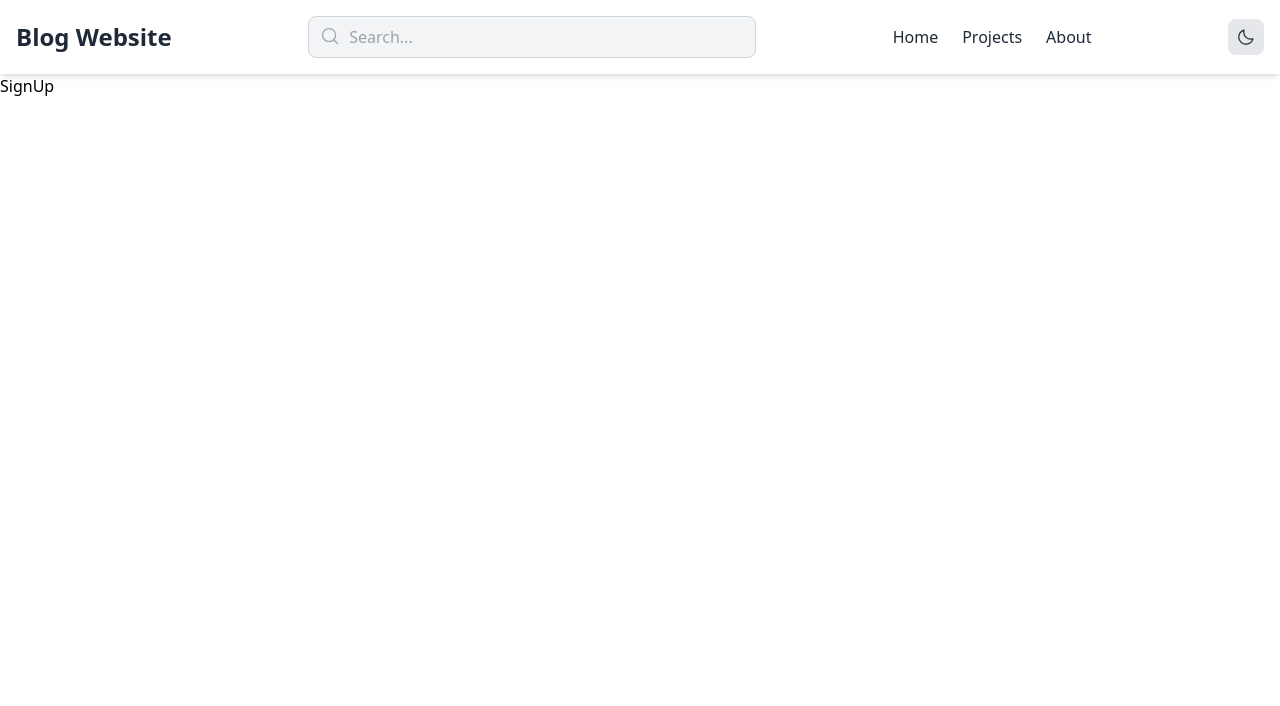
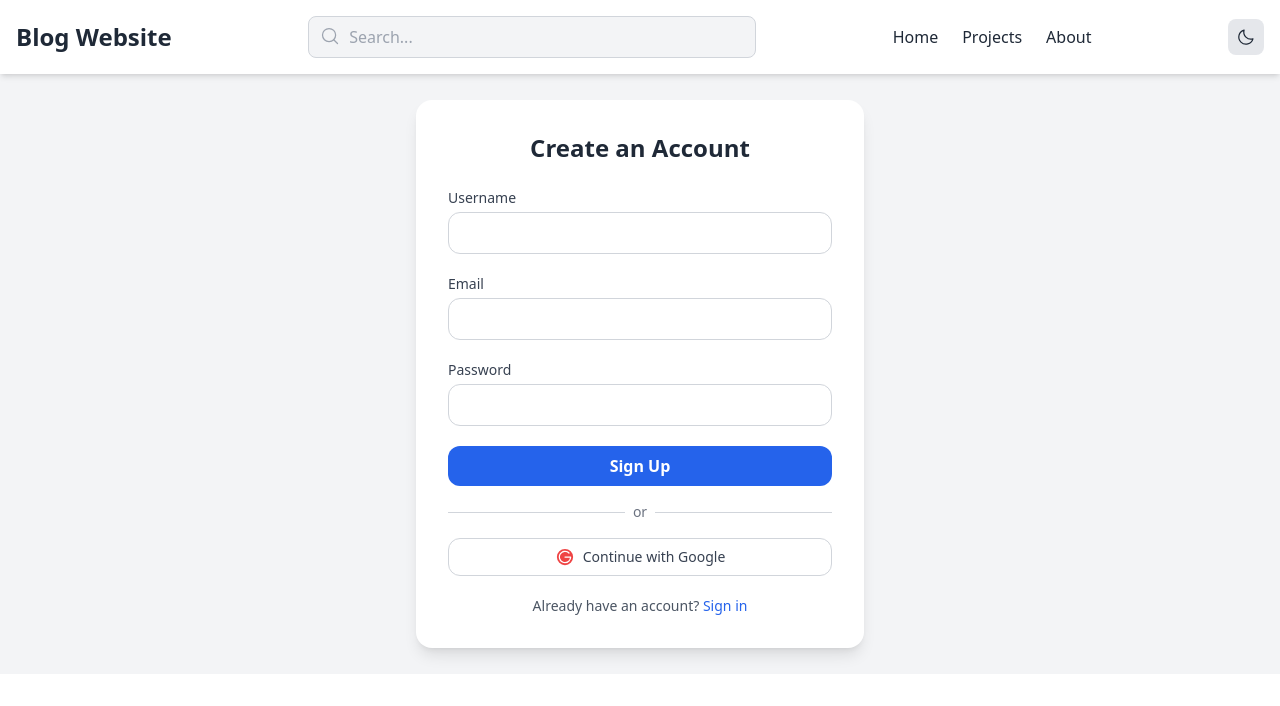
Before and after one commit to KiranBabuMakireddi/FullstackBlogApp, a React (Vite) app in the folder client/: page / in a window 1280 px wide. Shown: the top 706 px of the page. Built offline with nearby package versions, Linux system fonts and the light colour scheme.

Commit message:
Signup page UI

```diff
--- /dev/null
+++ b/client/src/components/AuthLayout.jsx
@@ -0,0 +1,11 @@
+const AuthLayout = ({ title, children, footer }) => (
+    <div className="min-h-[600px] flex items-center justify-center bg-gray-100 dark:bg-gray-900 px-4">
+      <div className="w-full max-w-md bg-white dark:bg-gray-800 p-8 rounded-2xl shadow-lg transition-colors duration-300">
+        <h2 className="text-2xl font-bold text-center mb-6 text-gray-800 dark:text-white">{title}</h2>
+        {children}
+        {footer && <div className="text-center text-sm text-gray-600 dark:text-gray-400 mt-5">{footer}</div>}
+      </div>
+    </div>
+  );
+
+  export default AuthLayout;
--- /dev/null
+++ b/client/src/components/GoogleButton.jsx
@@ -0,0 +1,13 @@
+import { GoogleLogo } from 'phosphor-react';
+
+const GoogleButton = ({ onClick }) => (
+  <button
+    onClick={onClick}
+    className="w-full flex items-center justify-center gap-2 border border-gray-300 dark:border-gray-600 py-2 rounded-xl hover:bg-gray-100 dark:hover:bg-gray-700 transition"
+  >
+    <GoogleLogo size={20} weight="fill" className="text-red-500" />
+    <span className="text-sm font-medium text-gray-700 dark:text-gray-200">Continue with Google</span>
+  </button>
+);
+
+export default GoogleButton;
--- a/client/src/components/Header.jsx
+++ b/client/src/components/Header.jsx
@@ -12,7 +12,7 @@ function Header() {
   const closeMenu = () => setMenuOpen(false)
 
   return (
-    <header className="bg-white dark:bg-gray-800 shadow-md relative z-50">
+    <header className="sticky top-0 bg-white dark:bg-gray-800 shadow-md z-50">
       <div className="container mx-auto flex flex-wrap items-center justify-between p-4 gap-4">
         {/* Logo */}
         <div className="text-2xl font-bold text-gray-800 dark:text-white">
--- /dev/null
+++ b/client/src/components/InputField.jsx
@@ -0,0 +1,15 @@
+const InputField = ({ label, type = 'text', placeholder, value, onChange, name }) => (
+    <div>
+      <label className="block text-sm font-medium text-gray-700 dark:text-gray-300 mb-1">{label}</label>
+      <input
+        type={type}
+        name={name}
+        placeholder={placeholder}
+        value={value}
+        onChange={onChange}
+        className="w-full px-4 py-2 border rounded-xl bg-white dark:bg-gray-800 dark:text-white border-gray-300 dark:border-gray-600 focus:outline-none focus:ring-2 focus:ring-blue-500"
+      />
+    </div>
+  );
+
+  export default InputField;
--- /dev/null
+++ b/client/src/components/PrimaryButton.jsx
@@ -0,0 +1,11 @@
+const PrimaryButton = ({ children, type = 'button', onClick }) => (
+    <button
+      type={type}
+      onClick={onClick}
+      className="w-full bg-blue-600 hover:bg-blue-700 text-white py-2 rounded-xl font-semibold transition duration-200"
+    >
+      {children}
+    </button>
+  );
+
+  export default PrimaryButton;
--- a/client/src/pages/SignUp.jsx
+++ b/client/src/pages/SignUp.jsx
@@ -1,9 +1,52 @@
-import React from 'react'
+import { useState } from 'react';
+import { Link } from 'react-router-dom';
+import AuthLayout from '../components/AuthLayout';
+import InputField from '../components/InputField';
+import PrimaryButton from '../components/PrimaryButton';
+import GoogleButton from '../components/GoogleButton';
 
 const SignUp = () => {
+  const [form, setForm] = useState({ username: '', email: '', password: '' });
+
+  const handleChange = (e) => setForm({ ...form, [e.target.name]: e.target.value });
+
+  const handleSubmit = (e) => {
+    e.preventDefault();
+    console.log('Sign up with:', form);
+  };
+
+  const handleGoogleSignIn = () => {
+    console.log('Continue with Google clicked');
+  };
+
   return (
-    <div>SignUp</div>
-  )
-}
+    <AuthLayout
+      title="Create an Account"
+      footer={
+        <>
+          Already have an account?{' '}
+          <Link to="/signin" className="text-blue-600 dark:text-blue-400 hover:underline font-medium">
+            Sign in
+          </Link>
+        </>
+      }
+    >
+      <form onSubmit={handleSubmit} className="space-y-5">
+        <InputField label="Username" name="username" value={form.username} onChange={handleChange} />
+        <InputField label="Email" type="email" name="email" value={form.email} onChange={handleChange} />
+        <InputField label="Password" type="password" name="password" value={form.password} onChange={handleChange} />
+        <PrimaryButton type="submit">Sign Up</PrimaryButton>
+      </form>
 
-export default SignUp
+      <div className="flex items-center my-4">
+        <hr className="flex-grow border-gray-300 dark:border-gray-600" />
+        <span className="mx-2 text-sm text-gray-500 dark:text-gray-400">or</span>
+        <hr className="flex-grow border-gray-300 dark:border-gray-600" />
+      </div>
+
+      <GoogleButton onClick={handleGoogleSignIn} />
+    </AuthLayout>
+  );
+};
+
+export default SignUp;
```
